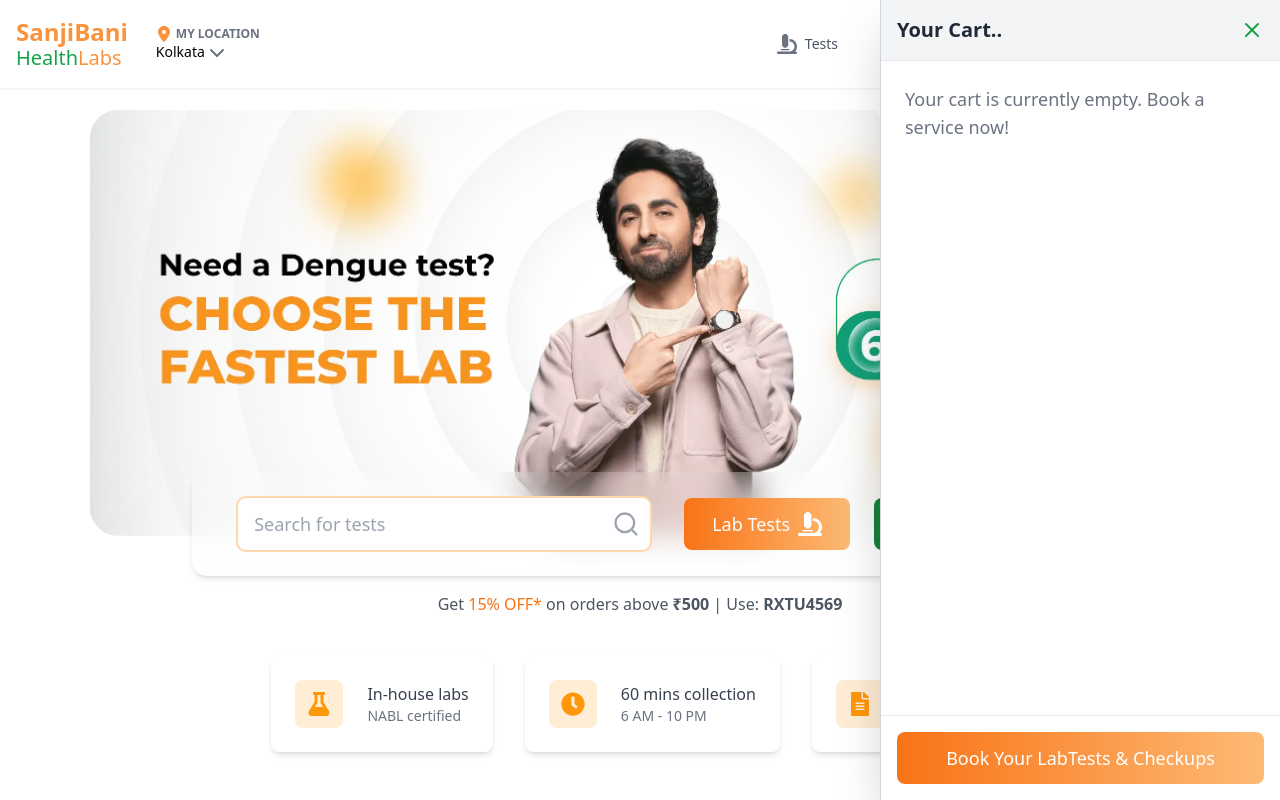
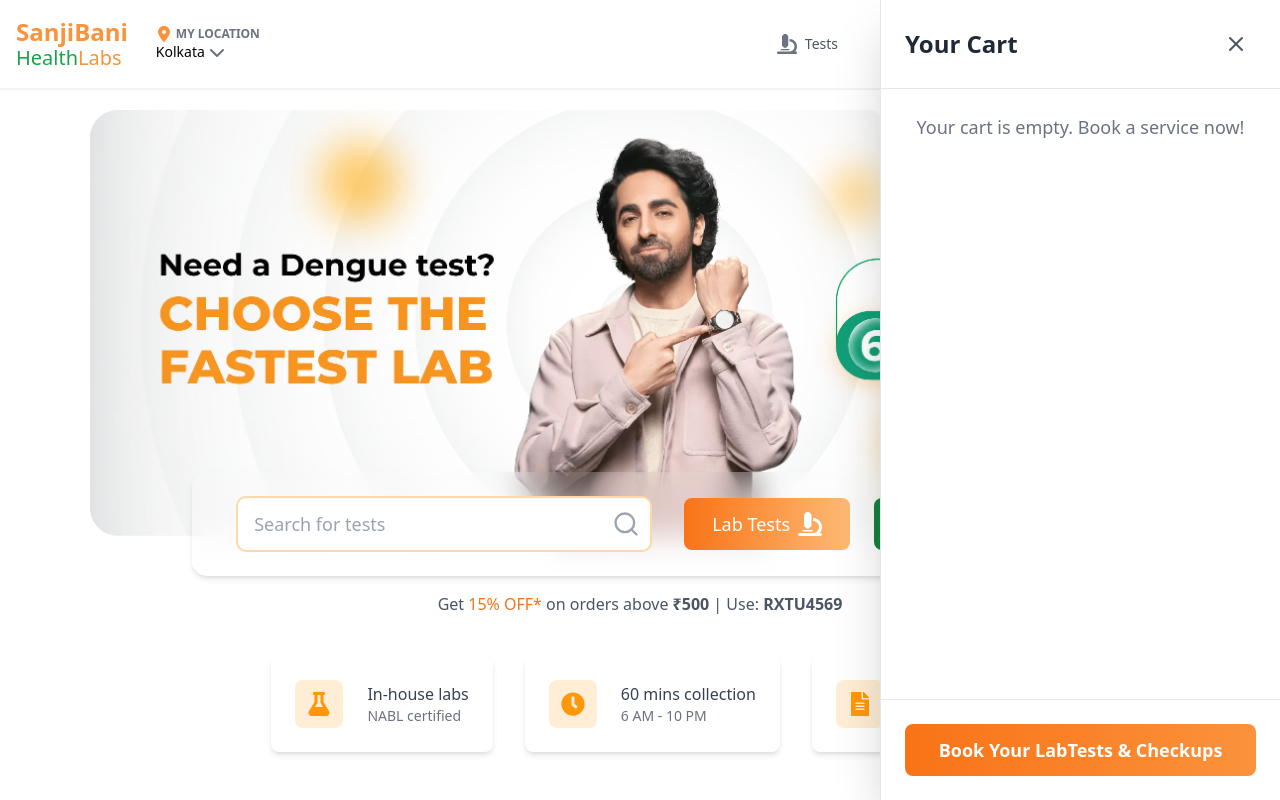
Before and after one commit to abhijitshyamal005/Sanjibani_Health_Lab, a React (Vite) app in the folder frontend/: page / in a window 1280 px wide. Both pictures are taken after a click on the button "Cart". Shown: the top 800 px of the page. Built offline with nearby package versions, Linux system fonts and the light colour scheme.

Commit message:
update cart style

```diff
--- a/frontend/src/components/Cart.jsx
+++ b/frontend/src/components/Cart.jsx
@@ -10,15 +10,14 @@ import { useCart } from "../context/CartContext";
 import { MdDeleteSweep } from "react-icons/md";
 
 export default function Cart({ onClose }) {
-
     const navigate = useNavigate();
     const [cartItems, setCartItems] = useState([]);
     const [totalPrice, setTotalPrice] = useState(0);
     const [loading, setLoading] = useState(true);
     const [error, setError] = useState(null);
+
     const { cart, setCart, cartVersion } = useCart();
     const { refreshCart } = useCart();
-
 
     useEffect(() => {
         const loadCartData = async () => {
@@ -44,11 +43,7 @@ export default function Cart({ onClose }) {
         loadCartData();
     }, [cartVersion]);
 
-    const calculateTotal = (items) => {
-        return items.reduce((sum, item) => sum + (item.productPrice * item.quantity), 0);
-    };
-
-    const handleRemoveItem = async (productName, productPrice,_id) => {
+    const handleRemoveItem = async (productName, productPrice, _id) => {
         try {
             const token = localStorage.getItem('token');
             if (!token) {
@@ -57,7 +52,7 @@ export default function Cart({ onClose }) {
                 return;
             }
 
-            await removeItemFromCart(productName, productPrice, token,_id);
+            await removeItemFromCart(productName, productPrice, token, _id);
             await refreshCart();
             toast.success('Item removed successfully');
         } catch (err) {
@@ -76,9 +71,6 @@ export default function Cart({ onClose }) {
         }
     };
 
-
-
-
     if (error) {
         return (
             <div className="fixed top-0 right-0 h-full w-full sm:w-[400px] bg-white shadow-2xl p-4">
@@ -88,36 +80,39 @@ export default function Cart({ onClose }) {
     }
 
     return (
-        <div className="fixed top-0 right-0 h-full w-full sm:w-[400px] bg-white shadow-2xl border-l border-gray-300 z-50 flex flex-col">            <div className="flex justify-between items-center p-4 border-b bg-gray-100">
-            <h2 className="text-xl font-semibold text-gray-800">Your Cart..</h2>
-            <button onClick={onClose}>
-                <X className="h-6 w-6 text-green-600 hover:text-red-500 transition-all" />
-            </button>
-        </div>
+        <div className="fixed top-0 right-0 h-full w-full sm:w-[400px] bg-white shadow-2xl border-l border-gray-200 z-50 flex flex-col transform transition-transform duration-300 ease-in-out">
+            {/* Header */}
+            <div className="flex justify-between items-center p-6 border-b border-gray-200 bg-white">
+                <h2 className="text-2xl font-bold text-gray-800">Your Cart</h2>
+                <button onClick={onClose} className="p-2 rounded-full hover:bg-gray-100 transition-colors">
+                    <X className="h-6 w-6 text-gray-600 hover:text-gray-800" />
+                </button>
+            </div>
 
-            <div className="p-6 flex-1 overflow-y-auto">
+            {/* Cart Items */}
+            <div className="flex-1 overflow-y-auto p-6">
                 {loading ? (
                     <p className="text-gray-500">Loading cart...</p>
                 ) : cartItems.length === 0 ? (
-                    <p className="text-gray-500 text-lg">Your cart is currently empty. Book a service now!</p>
+                    <p className="text-gray-500 text-lg text-center">Your cart is empty. Book a service now!</p>
                 ) : (
-                    <div className="space-y-4">
+                    <div className="space-y-6">
                         {cartItems.map((item, index) => (
-                            <div key={index} className="flex justify-between items-center border-b pb-4">
+                            <div key={index} className="flex justify-between items-center p-4 bg-gray-50 rounded-lg shadow-sm hover:shadow-md transition-shadow">
                                 <div className="flex-1">
-                                    <h3 className="font-medium text-gray-800">{item.productName}</h3>
-                                    <div className="text-sm text-gray-500">
+                                    <h3 className="font-semibold text-gray-800">{item.productName}</h3>
+                                    <div className="text-sm text-gray-600">
                                         <p>Price: ₹{item.productPrice.toLocaleString()}</p>
                                         <p>Quantity: {item.quantity}</p>
                                     </div>
                                 </div>
-                                <div className="flex items-center gap-4 ml-4">
-                                    <span className="font-medium">
+                                <div className="flex items-center gap-4">
+                                    <span className="font-medium text-gray-800">
                                         ₹{(item.productPrice * item.quantity).toLocaleString()}
                                     </span>
                                     <button
-                                        onClick={() => handleRemoveItem(item.productName, item.productPrice,item._id)}
-                                        className="text-red-500 hover:text-red-700 text-2xl"
+                                        onClick={() => handleRemoveItem(item.productName, item.productPrice, item._id)}
+                                        className="text-red-500 hover:text-red-700 text-2xl transition-colors"
                                     >
                                         <MdDeleteSweep />
                                     </button>
@@ -128,18 +123,19 @@ export default function Cart({ onClose }) {
                 )}
             </div>
 
-            <div className="p-4 border-t bg-white">
+            {/* Footer */}
+            <div className="p-6 border-t border-gray-200 bg-white">
                 {cartItems.length > 0 && (
-                    <div className="flex justify-between items-center mb-4">
-                        <span className="font-semibold text-lg">Total:</span>
-                        <span className="font-semibold text-lg">
+                    <div className="flex justify-between items-center mb-6">
+                        <span className="font-semibold text-lg text-gray-800">Total:</span>
+                        <span className="font-semibold text-lg text-gray-800">
                             ₹{totalPrice.toLocaleString()}
                         </span>
                     </div>
                 )}
                 <button
                     onClick={handleNavigation}
-                    className="block w-full text-center bg-gradient-to-r from-orange-500 to-orange-300 hover:from-orange-600 hover:to-orange-400 text-white py-3 rounded-lg text-lg font-medium transition-all"
+                    className="w-full bg-gradient-to-r from-orange-500 to-orange-400 hover:from-orange-600 hover:to-orange-500 text-white py-3 rounded-lg text-lg font-semibold transition-all transform hover:scale-105 active:scale-95"
                 >
                     {cartItems.length > 0 ? "Proceed to Checkout" : "Book Your LabTests & Checkups"}
                 </button>
```
Also changed, not shown: 1 other file (tests, documents, lock files or other folders).
